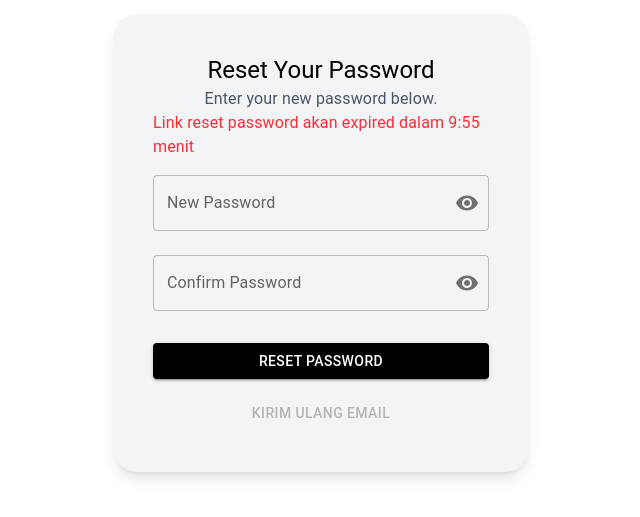
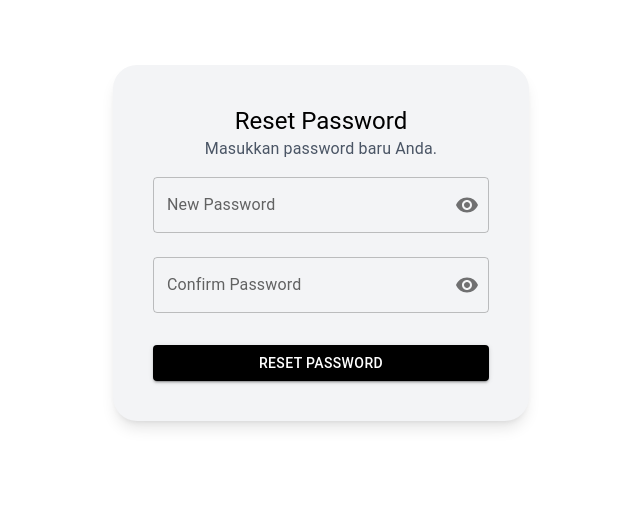
Before and after one commit to vdbay/nextjstest, a Next.js app: page /reset-password in a window 1280 px wide. Shown: the part 157-674 px from the top of the page, without its empty margins (319-959 px from the left). Built offline with nearby package versions, Linux system fonts and the light colour scheme.

Commit message:
:sparkles: recode forgot password

```diff
--- a/src/app/page.tsx
+++ b/src/app/page.tsx
@@ -17,7 +17,7 @@ import {
   OutlinedInput,
   TextField,
 } from "@mui/material";
-import React, { useState } from "react";
+import React, { useEffect, useState } from "react";
 
 export default function LoginPage() {
   const [showPassword, setShowPassword] = useState(false);
@@ -26,6 +26,37 @@ export default function LoginPage() {
   const [failedAttempts, setFailedAttempts] = useState(0);
   const [captchaRequired, setCaptchaRequired] = useState(false);
   const [role, setRole] = useState("customer"); // customer | affiliator
+  const [resendTime, setResendTime] = useState(0); // Default tidak ada cooldown
+  const [resendDisabled, setResendDisabled] = useState(false);
+  const [isFirstSend, setIsFirstSend] = useState(true); // Untuk kontrol tombol pertama kali
+
+  useEffect(() => {
+    let timer: NodeJS.Timeout;
+    if (resendDisabled && resendTime > 0) {
+      timer = setInterval(() => {
+        setResendTime((prev) => prev - 1);
+      }, 1000);
+    } else if (resendTime === 0) {
+      setResendDisabled(false);
+    }
+    return () => clearInterval(timer);
+  }, [resendDisabled, resendTime]);
+
+  const handleSendResetLink = () => {
+    alert(`Reset link sent to ${resetEmail}`);
+    setIsFirstSend(false); // Ubah state agar tombol berubah jadi "Resend Email"
+    setResendDisabled(true);
+    setResendTime(60); // Set cooldown 1 menit
+    // Redirect ke halaman reset password in new tab
+    window.open("/reset-password", "_blank");
+  };
+
+  const handleResendEmail = () => {
+    alert(`Resend link sent to ${resetEmail}`);
+    setResendDisabled(true);
+    setResendTime(60); // Set cooldown 1 menit lagi
+    window.open("/reset-password", "_blank");
+  };
 
   const togglePasswordVisibility = (event: React.MouseEvent) => {
     event.preventDefault();
@@ -45,7 +76,6 @@ export default function LoginPage() {
     <div className="flex h-screen bg-white items-center justify-center gap-4 p-4">
       {/* Login Form Section */}
       <div className="w-1/2 h-full bg-gray-100 flex flex-col items-center justify-center rounded-3xl shadow-lg p-10 text-black">
-        {/* Khasfee Logo (Tambahkan Logo Jika Ada) */}
         <Image />
         <h2 className="text-2xl font-semibold mb-2">Welcome Back</h2>
         <p className="text-gray-600 mb-6">Sign in to continue</p>
@@ -145,19 +175,27 @@ export default function LoginPage() {
         </DialogContent>
         <DialogActions>
           <Button onClick={() => setOpenForgotPassword(false)}>Cancel</Button>
-          <Button
-            variant="contained"
-            color="primary"
-            onClick={() =>{
-              alert(`Reset link sent to ${resetEmail}`);
-              //navigate to reset password page (/reset-password)
-              window.location.href = "/reset-password";
 
-
-            }}
-          >
-            Send Reset Link
-          </Button>
+          {/* Awalnya "Send Reset Link", kemudian berubah ke "Resend Email" */}
+          {isFirstSend ? (
+            <Button
+              variant="contained"
+              color="primary"
+              onClick={handleSendResetLink}
+              disabled={!resetEmail} // Disable jika email kosong
+            >
+              Send Reset Link
+            </Button>
+          ) : (
+            <Button
+              variant="outlined"
+              color="secondary"
+              disabled={resendDisabled}
+              onClick={handleResendEmail}
+            >
+              {resendDisabled ? `Resend in ${resendTime}s` : "Resend Email"}
+            </Button>
+          )}
         </DialogActions>
       </Dialog>
     </div>
--- a/src/app/reset-password/page.tsx
+++ b/src/app/reset-password/page.tsx
@@ -9,38 +9,25 @@ import {
     OutlinedInput,
     Typography,
 } from "@mui/material";
-import React, { useState, useEffect } from "react";
+import React, { useState } from "react";
 
 export default function ResetPasswordPage() {
     const [showPassword, setShowPassword] = useState(false);
     const [showConfirmPassword, setShowConfirmPassword] = useState(false);
     const [newPassword, setNewPassword] = useState("");
     const [confirmPassword, setConfirmPassword] = useState("");
-    const [timeLeft, setTimeLeft] = useState(600); // 10 menit (600 detik)
-    const [resendDisabled, setResendDisabled] = useState(true);
 
-    useEffect(() => {
-        if (timeLeft > 0) {
-            const timer = setInterval(() => {
-                setTimeLeft((prev) => prev - 1);
-            }, 1000);
-            return () => clearInterval(timer);
-        } else {
-            setResendDisabled(false);
-        }
-    }, [timeLeft]);
-
-    const togglePasswordVisibility = (event: { preventDefault: () => void; }) => {
+    const togglePasswordVisibility = (event: React.MouseEvent) => {
         event.preventDefault();
         setShowPassword((prev) => !prev);
     };
 
-    const toggleConfirmPasswordVisibility = (event: { preventDefault: () => void; }) => {
+    const toggleConfirmPasswordVisibility = (event: React.MouseEvent) => {
         event.preventDefault();
         setShowConfirmPassword((prev) => !prev);
     };
 
-    const isValidPassword = (password: string |string) => {
+    const isValidPassword = (password: string) => {
         return password.length >= 8 && /\d/.test(password) && /[a-zA-Z]/.test(password);
     };
 
@@ -53,26 +40,17 @@ export default function ResetPasswordPage() {
             alert("Passwords do not match. Please try again.");
             return;
         }
-        alert("Password has been reset successfully.");
-    };
-
-    const handleResendEmail = () => {
-        setTimeLeft(600);
-        setResendDisabled(true);
-        alert("Email reset password telah dikirim ulang.");
+        alert("Password berhasil direset.");
     };
 
     return (
         <div className="flex h-screen bg-white items-center justify-center p-4">
             <div className="w-1/3 bg-gray-100 flex flex-col items-center justify-center rounded-3xl shadow-lg p-10 text-black">
                 <Typography variant="h5" className="mb-4 font-semibold">
-                    Reset Your Password
+                    Reset Password
                 </Typography>
                 <Typography className="text-gray-600 mb-6 text-center">
-                    Enter your new password below.
-                </Typography>
-                <Typography className="text-red-500 text-sm mb-4">
-                    Link reset password akan expired dalam {Math.floor(timeLeft / 60)}:{(timeLeft % 60).toString().padStart(2, "0")} menit
+                    Masukkan password baru Anda.
                 </Typography>
 
                 <FormControl fullWidth variant="outlined" margin="normal">
@@ -119,15 +97,6 @@ export default function ResetPasswordPage() {
                 >
                     Reset Password
                 </Button>
-                <Button
-                    variant="text"
-                    fullWidth
-                    sx={{ mt: 2, color: "black" }}
-                    onClick={handleResendEmail}
-                    disabled={resendDisabled}
-                >
-                    Kirim Ulang Email
-                </Button>
             </div>
         </div>
     );
```
Also changed, not shown: src/app/register/page.tsx (indentation only).
